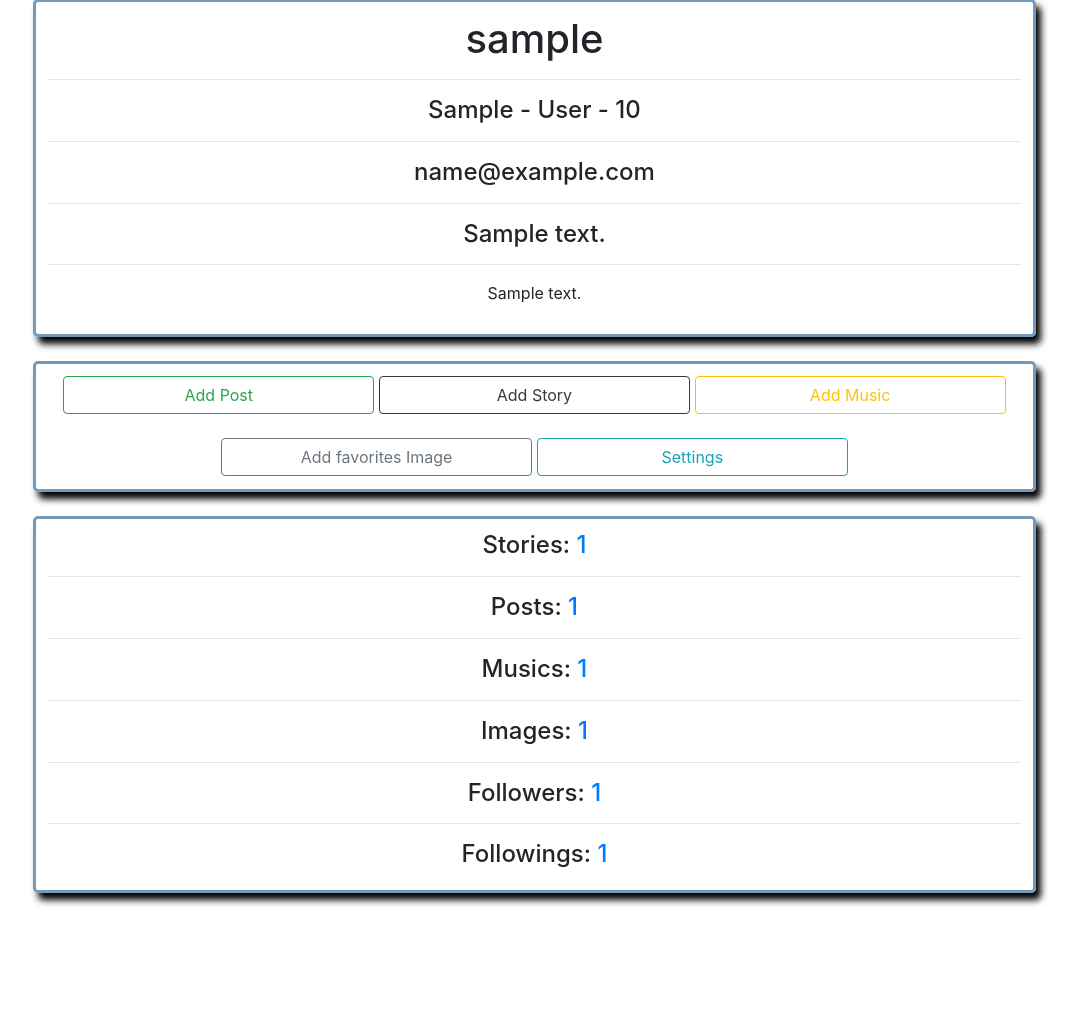
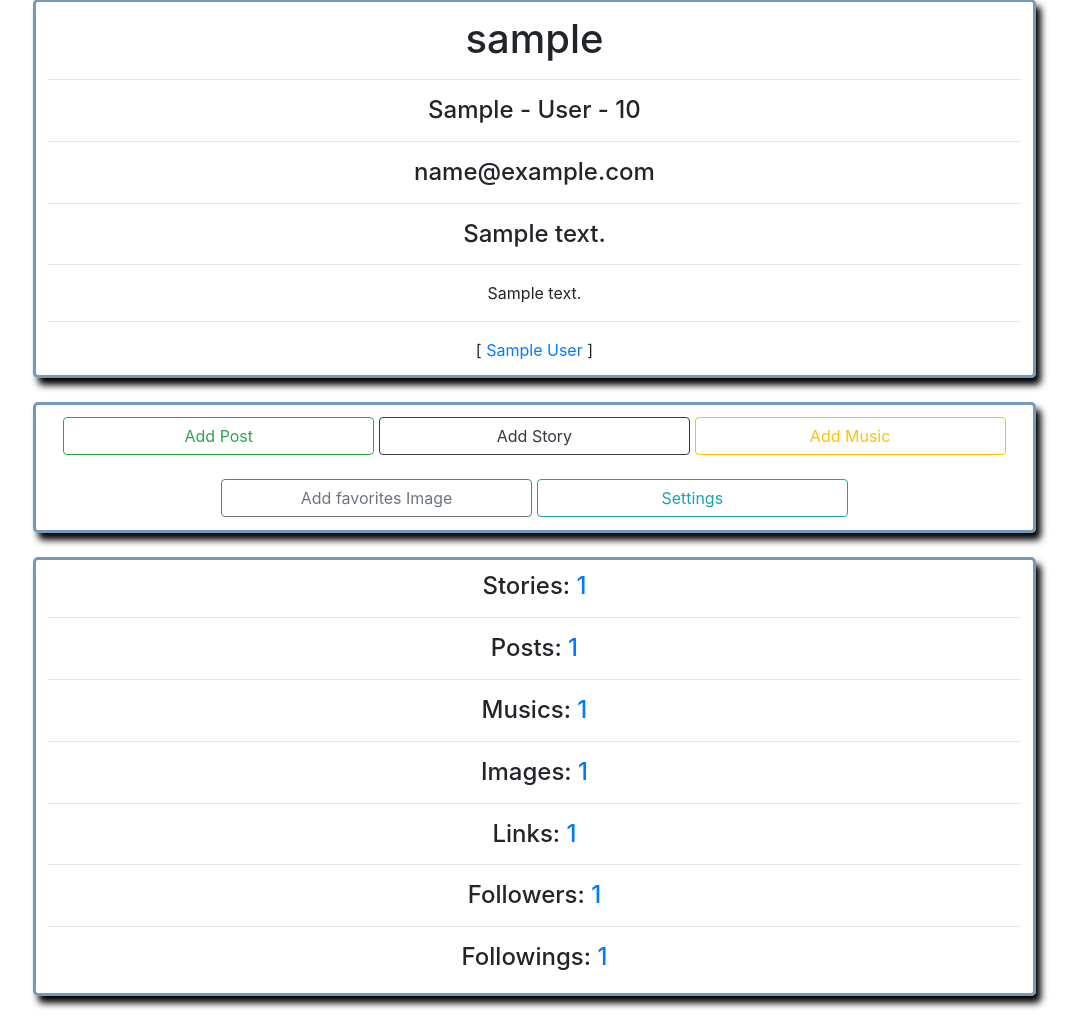
Before and after one commit to ArminEmamidp/django-social-network, a Django app: a page that uses account/templates/account/profile.html in a window 1280 px wide. Shown: the part 99-1131 px from the top of the page, without its empty margins (93-1171 px from the left). Before the commit the page ends 1005 px from the top, so only its background shows below. Run offline with Django 4.2, Linux system fonts and the light colour scheme; a user stored in the database is signed in; tables that the repository leaves empty hold one stand-in row (values such as "Sample post"); some libraries are stand-ins or nearby versions.

Commit message:
add user-link(s) section

```diff
--- a/account/forms.py
+++ b/account/forms.py
@@ -78,3 +78,8 @@ class UserSearchForm(forms.Form):
 
 class UserStoryCreateForm(forms.Form):
     content = forms.CharField(max_length=2000, widget=forms.Textarea(attrs={'class':'form-control', 'placeholder':'Content...'}))
+
+
+class UserLinkCreateForm(forms.Form):
+    title = forms.CharField(label='', max_length=100, widget=forms.TextInput(attrs={'class':'form-control', 'placeholder':'Title...'}))
+    url = forms.URLField(label='', max_length=100, widget=forms.URLInput(attrs={'class':'form-control', 'placeholder':'Url...'}))
--- a/account/models.py
+++ b/account/models.py
@@ -68,3 +68,16 @@ class Story(models.Model):
 
     def story_delete(self):
         return reverse('account:user_story_delete', args=[self.auther, self.id])
+
+
+# the Link(model) is user social(s) addres)
+class Link(models.Model):
+    user = models.ForeignKey(User, on_delete=models.CASCADE, related_name='links')
+    title = models.CharField(max_length=100)
+    url = models.URLField(max_length=200)
+
+    def str(self):
+        return f"The links of {self.user.username}"
+
+    def link_delete(self):
+        return reverse('account:user_link_delete', args=[self.user.username, self.id])
--- a/account/templates/account/profile.html
+++ b/account/templates/account/profile.html
@@ -12,6 +12,12 @@
     <h4>{{ user.email }}</h4>
     {% if user.profile.address %} <hr><h4>{{ user.profile.address }}</h4> {% endif %}
     {% if user.profile.bio %} <hr><p>{{ user.profile.bio }}</p> {% endif %}
+    {% if links %}
+        <hr>
+        {% for link in links %}
+            [ <a href="{{ link.url }}">{{ link.title }}</a> ]
+        {% endfor %}
+    {% endif %}
 </div>
 <br>
 <div class="user-profile">
@@ -40,6 +46,8 @@
     <hr>
     <h4>Images: <a href="{% url 'account:user_images' user %}">{{ images.count }}</a></h4>
     <hr>
+    <h4>Links: <a href="{% url 'account:user_links' user %}">{{ links.count }}</a></h4>
+    <hr>
     <h4>Followers: <a href="{% url 'account:user_followers' user %}">{{ user.followers.count }}</a></h4>
     <hr>
     <h4>Followings: <a href="{% url 'account:user_followings' user %}">{{ user.followings.count }}</a></h4>
--- a/account/templates/account/settings.html
+++ b/account/templates/account/settings.html
@@ -8,6 +8,8 @@
 <div class="user-profile">
 	<a href="{% url 'account:user_update' user.username %}" class="btn btn-outline-primary w-100">Update Profile</a>
 	<br><br>
+    <a href="{% url 'account:user_create_link' user.username %}" class="btn btn-outline-warning w-100">Create Link</a>
+	<br><br>
      <a href="{% url 'account:user_delete' user.username %}" class="btn btn-outline-danger w-100" id="user_delete_account_btn">Delete Account</a>
      <br><br>
     <a href="{% url 'account:user_password_change' %}"class='btn btn-outline-info w-100'>Change Password</a>
--- a/account/urls.py
+++ b/account/urls.py
@@ -33,5 +33,9 @@ urlpatterns = [
 
     path('<username>/create-story/', views.UserStoryCreateView.as_view(), name='user_create_story'),
     path('<username>/stories/', views.user_stories_view, name='user_stories'),
-    path('<username>/stories/<id>/delete/', views.user_story_delete_view, name='user_story_delete')
+    path('<username>/stories/<id>/delete/', views.user_story_delete_view, name='user_story_delete'),
+
+    path('<username>/create-link/', views.UserLinkCreateView.as_view(), name='user_create_link'),
+    path('<username>/links/', views.user_links_view, name='user_links'),
+    path('<username>/links/<id>/', views.user_link_delete_view, name='user_link_delete'),
 ]
--- a/account/views.py
+++ b/account/views.py
@@ -7,10 +7,9 @@ from django.contrib.auth.views import PasswordChangeView
 from django.contrib.messages.views import SuccessMessageMixin
 from django.contrib import messages
 
-from .models import Relation, Music, Image, Story
-from .forms import (UserRegisterForm, UserLoginForm, UserUpdateProfileForm,
-               	     UserMusicCreateForm, UserImageCreateForm, UserSearchForm,
-                    UserStoryCreateForm)
+from .models import Relation, Music, Image, Story, Link
+from .forms import (UserRegisterForm, UserLoginForm, UserUpdateProfileForm, UserMusicCreateForm, UserImageCreateForm,
+                    UserSearchForm, UserStoryCreateForm, UserLinkCreateForm)
 
 
 page_urls = {
@@ -144,6 +143,7 @@ class UserProfileView(View):
     def get(self, request, **kwargs):
         user = get_object_or_404(User, username=kwargs['username'])
         relation = Relation.objects.filter(from_user=request.user, to_user=user)
+        links = user.links.all()
         stories = user.stories.all()
         posts = user.posts.all()
         musics = user.musics.all()
@@ -156,6 +156,7 @@ class UserProfileView(View):
 
         return render(request, self.template_name, {
             'user' : user,
+            'links' : links,
             'stories' : stories,
             'posts' : posts,
             'musics' : musics,
@@ -451,6 +452,14 @@ class UserStoryCreateView(View):
         self.user_instance = get_object_or_404(User, username=kwargs['username'])
         return super().setup(request, *args, **kwargs)
 
+    def dispatch(self, request, *args, **kwargs):
+        if not request.user.is_authenticated:
+            return redirect(page_urls['home'])
+        if request.user != self.user_instance:
+            messages.error(request, 'You can`t create story for this user', 'danger')
+            return redirect('account:user_profile', self.user_instance)
+        return super().dispatch(request, *args, **kwargs)
+
     def get(self, request, **kwargs):
         user = self.user_instance
         form = self.form_class()
@@ -493,3 +502,53 @@ def user_story_delete_view(request, username, id):
     if request.user != user: messages.error(request, 'You can`t delete the story', 'danger')
     else: story.delete(); messages.success(request, 'You have deleted a story successfully', 'success')
     return redirect('account:user_stories', user)
+
+
+class UserLinkCreateView(View):
+    template_name = 'account/create-link.html'
+    form_class = UserLinkCreateForm
+
+    def setup(self, request, *args, **kwargs):
+        self.user_instance = get_object_or_404(User, username=kwargs['username'])
+        return super().setup(request, *args, **kwargs)
+
+    def dispatch(self, request, *args, **kwargs):
+        if not request.user.is_authenticated:
+            return redirect(page_urls['home'])
+        if request.user != self.user_instance:
+            messages.error(request, 'You can`t create link for this user', 'danger')
+            return redirect('account:user_profile', self.user_instance)
+        return super().dispatch(request, *args, **kwargs)
+
+    def get(self, request, **kwargs):
+        user = self.user_instance
+        form = self.form_class()
+        return render(request, self.template_name, {'form':form})
+
+    def post(self, request, **kwargs):
+        user = self.user_instance
+        form = self.form_class(request.POST)
+
+        if form.is_valid():
+            cd = form.cleaned_data
+            Link.objects.create(user=user, title=cd['title'], url=cd['url']).save()
+            messages.success(request, 'You have created a link successfully', 'success')
+            return redirect('account:user_profile', user.username)
+        else:
+            return render(request, self.template_name, {'form':form})
+
+
+def user_links_view(request, username):
+    if not request.user.is_authenticated: return redirect(page_urls['home'])
+    user = get_object_or_404(User, username=username)
+    links = user.links.all()
+    return render(request, 'account/links.html', {'user':user, 'links':links})
+
+
+def user_link_delete_view(request, username, id):
+    if not request.user.is_authenticated: return redirect(page_urls['home'])
+    user = get_object_or_404(User, username=username)
+    link = get_object_or_404(Link, user=user, id=id)
+    link.delete()
+    messages.success(request, 'You have deleted a link successfully', 'success')
+    return redirect('account:user_profile', user.username)
--- a/base/templates/base/index.html
+++ b/base/templates/base/index.html
@@ -5,6 +5,6 @@
 
 {% block content %}
 
-<h1 style="text-align:center;margin-left:23%;" class="alert alert-primary w-50">Hello world!</h1>
+<iframe src="https://www.wikipedia.org/" style="width: 100%; height: 76vh;"></iframe>
 
 {% endblock %}
```
Also changed, not shown: account/templates/account/create-link.html (added, +14 -0 lines), account/templates/account/links.html (added, +17 -0 lines), account/migrations/0001_initial.py (added), account/migrations/0002_link.py (added), account/migrations/__init__.py (added), base/migrations/0001_initial.py (added), base/migrations/__init__.py (added).
